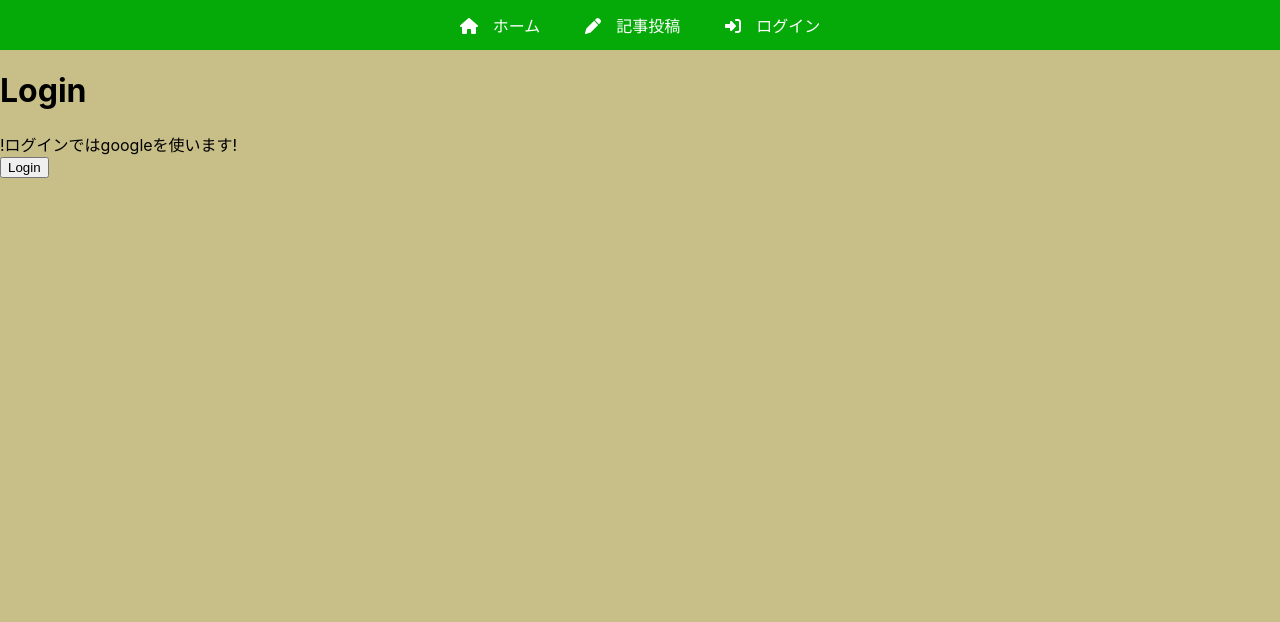
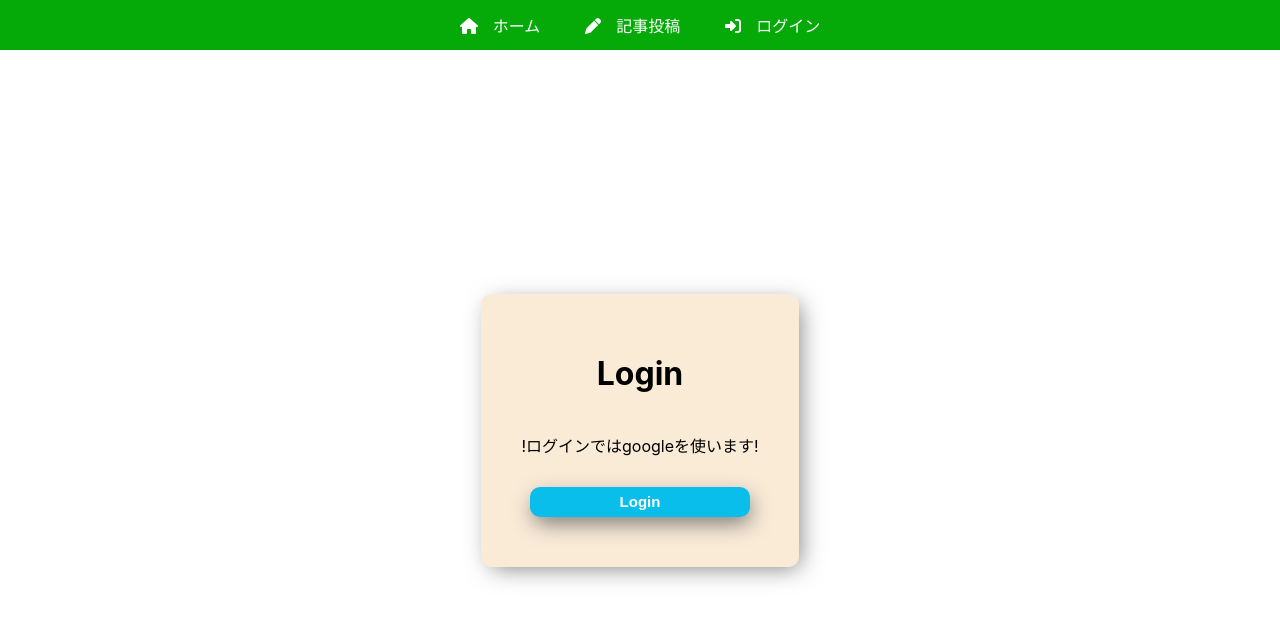
Before and after one commit to RyusukeYashiro/Blog, a React (Create React App) app in the folder blog/: page /login in a window 1280 px wide. Shown: the top 622 px of the page. Built offline with nearby package versions, Linux system fonts and the light colour scheme.

Commit message:
Loginのデザインとタグを追加

```diff
--- a/blog/src/components/Login.js
+++ b/blog/src/components/Login.js
@@ -18,10 +18,12 @@ const Login = ({ setIsAuth }) => {
   };
 
   return (
-  <div class="login-page">
-    <h1 class="">Login</h1>
-    <div>!ログインではgoogleを使います!</div>
-    <button onClick={loginwithGoogle}>Login</button>
+  <div className="login-page">
+    <div className='loginContainer'>
+      <h1>Login</h1>
+      <div className='loginDescription'>!ログインではgoogleを使います!</div>
+      <button onClick={loginwithGoogle}>Login</button>
+    </div>
   </div>
   );
 }
--- a/blog/src/components/style/Login.css
+++ b/blog/src/components/style/Login.css
@@ -0,0 +1,42 @@
+.login-page {
+    display: flex;
+    align-items: center;
+    justify-content: center;
+    height: 95vh;
+    background-color: white;
+}
+
+.loginContainer {
+    background-color: antiquewhite;
+    border-radius: 10px;
+    display: flex;
+    flex-direction: column;
+    justify-content: center;
+    gap : 20px;
+    padding: 40px 40px;
+    box-shadow: 5px 5px 25px -5px #777777;
+}
+
+.loginContainer h1 {
+    margin: 20px;
+    text-align: center;
+}
+
+.loginContainer button {
+    background-color: rgb(10, 190, 235);
+    width: 220px;
+    height: 30px;
+    font-size: 15px;
+    color: white;
+    font-weight: bold;
+    border: none;
+    box-shadow: 2px 8px 21px -2px #777;
+    cursor: pointer;
+    margin: 10px auto;
+    border-radius: 10px;
+}
+
+.loginContainer button:hover{
+    transform: translateY(5px);
+    box-shadow: none;
+}
```
